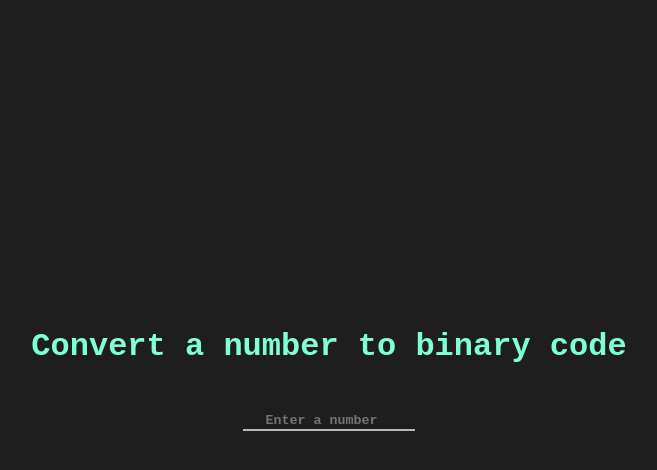
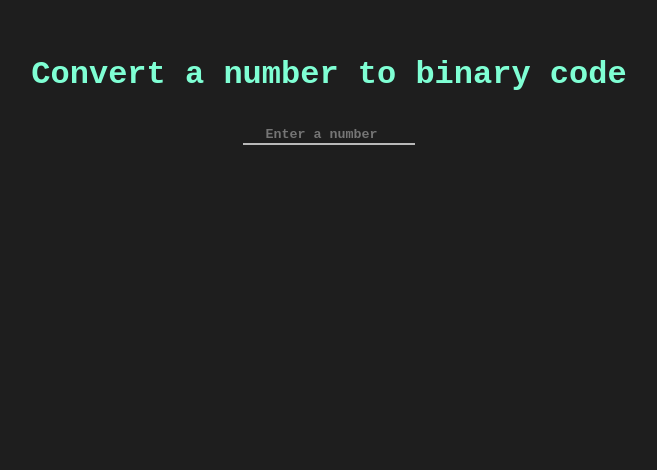
Before and after one commit to madgrv/Number-binary-converter, a plain HTML site: page index.html in a window 1280 px wide. Shown: the part 304-774 px from the top of the page, without its empty margins (311-968 px from the left). Drawn offline with Linux system fonts and the light colour scheme.

Commit message:
Update index.html

```diff
--- a/index.html
+++ b/index.html
@@ -36,11 +36,12 @@
         }
 
         .container {
-            margin-top: 50%;
-            margin-bottom: 50%;
-            /* background-color: rgb(61, 61, 61);
-            padding: 3%; */
+            display: flex;
+            justify-content: center;
+            align-items: center;
+            height: 100vh;
         }
+
     </style>
 </head>
 <body>
```
